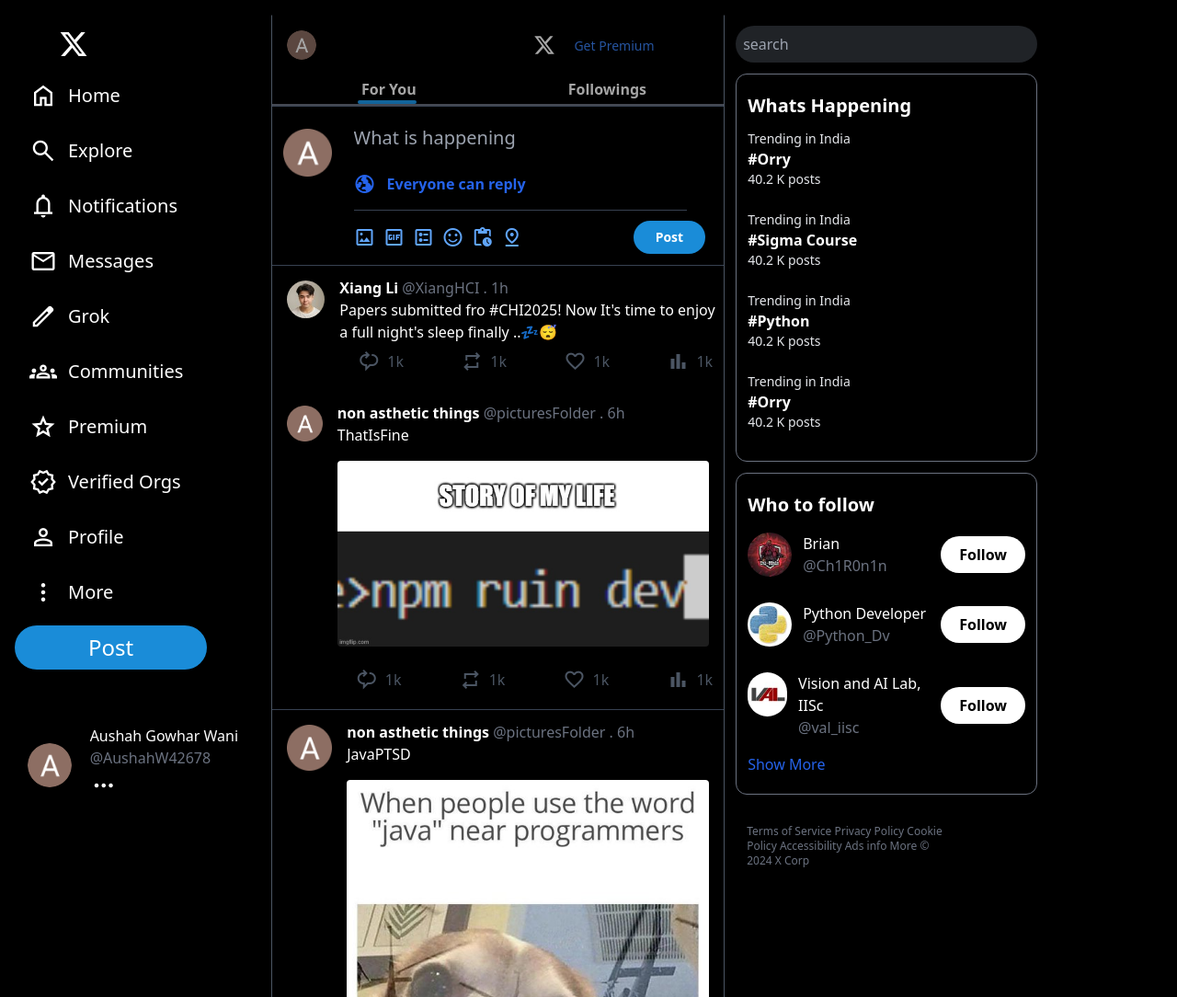
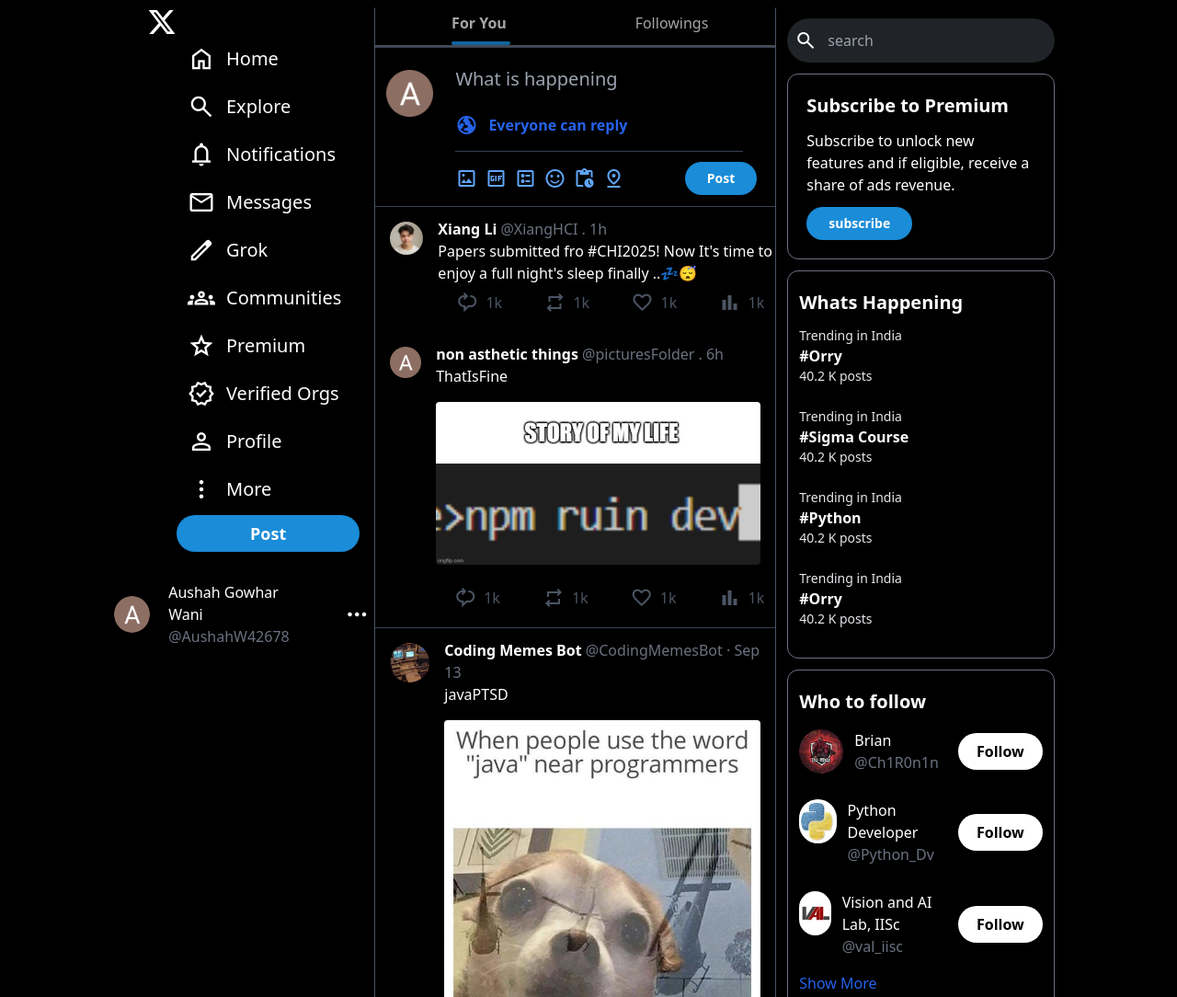
Before and after one commit to aushah1/Twitter-Clone, a website built with Vite: page index.html in a window 1280 px wide. Shown: the top 1084 px of the page at 92% size. Built offline with nearby package versions, Linux system fonts and the light colour scheme.

Commit message:
Added more responsiveness

```diff
--- a/index.html
+++ b/index.html
@@ -11,10 +11,10 @@
     <link rel="stylesheet" href="css/output.css" />
   </head>
   <body class="bg-black text-white">
-    <div class="flex md:container mx-auto my-4">
+    <div class="flex md:container mx-auto my-2">
       <div class="first xl:w-[60%] w-[10%] hidden sm:block">
-        <div class="sidebar flex md:items-end flex-col sticky top-0">
-          <div class="logo invert my-4 self-start mx-3 md:mx-16">
+        <div class="sidebar flex md:items-end flex-col xl:pl-24 sticky top-0">
+          <div class="logo invert self-start sm:mx-3 xl:mx-16">
             <svg
               viewBox="0 0 24 24"
               aria-hidden="true"
@@ -26,56 +26,56 @@
             </svg>
           </div>
 
-          <ul class="flex flex-col text-xl space-y-3 md:px-4 w-full">
+          <ul class="flex flex-col text-xl space-y-1 md:px-4 w-full xl:pl-24">
             <li
-              class="flex md:justify-start items-center md:w-fit mx-4 md:px-0 py-1.5 gap-3 justify-center hover:bg-custom-gray hover:rounded-full hover:cursor-pointer">
+              class="flex md:justify-start items-center md:w-fit md:px-3 py-1.5 gap-3 justify-center hover:bg-custom-gray hover:rounded-full hover:cursor-pointer">
               <span class="material-symbols-outlined text-3xl"> home </span
               ><span class="hidden xl:block"> Home </span>
             </li>
             <li
-              class="flex md:justify-start items-center md:w-fit mx-4 md:px-0 py-1.5 gap-3 justify-center hover:bg-custom-gray hover:rounded-full hover:cursor-pointer">
+              class="flex md:justify-start items-center md:w-fit md:px-3 py-1.5 gap-3 justify-center hover:bg-custom-gray hover:rounded-full hover:cursor-pointer">
               <span class="material-symbols-outlined text-3xl"> search </span>
               <span class="hidden xl:block"> Explore </span>
             </li>
             <li
-              class="flex md:justify-start items-center md:w-fit mx-4 md:px-0 py-1.5 gap-3 justify-center hover:bg-custom-gray hover:rounded-full hover:cursor-pointer">
+              class="flex md:justify-start items-center md:w-fit md:px-3 py-1.5 gap-3 justify-center hover:bg-custom-gray hover:rounded-full hover:cursor-pointer">
               <span class="material-symbols-outlined text-3xl">
                 Notifications
               </span>
               <span class="hidden xl:block"> Notifications</span>
             </li>
             <li
-              class="flex md:justify-start items-center md:w-fit mx-4 md:px-0 py-1.5 gap-3 justify-center hover:bg-custom-gray hover:rounded-full hover:cursor-pointer">
+              class="flex md:justify-start items-center md:w-fit md:px-3 py-1.5 gap-3 justify-center hover:bg-custom-gray hover:rounded-full hover:cursor-pointer">
               <span class="material-symbols-outlined text-3xl"> email </span>
               <span class="hidden xl:block"> Messages </span>
             </li>
             <li
-              class="flex md:justify-start items-center md:w-fit mx-4 md:px-0 py-1.5 gap-3 justify-center hover:bg-custom-gray hover:rounded-full hover:cursor-pointer">
+              class="flex md:justify-start items-center md:w-fit md:px-3 py-1.5 gap-3 justify-center hover:bg-custom-gray hover:rounded-full hover:cursor-pointer">
               <span class="material-symbols-outlined text-3xl"> edit </span>
               <span class="hidden xl:block"> Grok </span>
             </li>
             <li
-              class="flex md:justify-start items-center md:w-fit mx-4 md:px-0 py-1.5 gap-3 justify-center hover:bg-custom-gray hover:rounded-full hover:cursor-pointer">
+              class="flex md:justify-start items-center md:w-fit md:px-3 py-1.5 gap-3 justify-center hover:bg-custom-gray hover:rounded-full hover:cursor-pointer">
               <span class="material-symbols-outlined text-3xl"> groups </span>
               <span class="hidden xl:block"> Communities </span>
             </li>
             <li
-              class="flex md:justify-start items-center md:w-fit mx-4 md:px-0 py-1.5 gap-3 justify-center hover:bg-custom-gray hover:rounded-full hover:cursor-pointer">
+              class="flex md:justify-start items-center md:w-fit md:px-3 py-1.5 gap-3 justify-center hover:bg-custom-gray hover:rounded-full hover:cursor-pointer">
               <span class="material-symbols-outlined text-3xl"> star </span>
               <span class="hidden xl:block"> Premium </span>
             </li>
             <li
-              class="flex md:justify-start items-center md:w-fit mx-4 md:px-0 py-1.5 gap-3 justify-center hover:bg-custom-gray hover:rounded-full hover:cursor-pointer">
+              class="flex md:justify-start items-center md:w-fit md:px-3 py-1.5 gap-3 justify-center hover:bg-custom-gray hover:rounded-full hover:cursor-pointer">
               <span class="material-symbols-outlined text-3xl"> verified </span>
               <span class="hidden xl:block"> Verified Orgs</span>
             </li>
             <li
-              class="flex md:justify-start items-center md:w-fit mx-4 md:px-0 py-1.5 gap-3 justify-center hover:bg-custom-gray hover:rounded-full hover:cursor-pointer">
+              class="flex md:justify-start items-center md:w-fit md:px-3 py-1.5 gap-3 justify-center hover:bg-custom-gray hover:rounded-full hover:cursor-pointer">
               <span class="material-symbols-outlined text-3xl"> person </span>
               <span class="hidden xl:block"> Profile </span>
             </li>
             <li
-              class="flex md:justify-start items-center md:w-fit mx-4 md:px-0 py-1.5 gap-3 justify-center hover:bg-custom-gray hover:rounded-full hover:cursor-pointer">
+              class="flex md:justify-start items-center md:w-fit md:px-3 py-1.5 gap-3 justify-center hover:bg-custom-gray hover:rounded-full hover:cursor-pointer">
               <span class="material-symbols-outlined text-3xl">
                 more_vert
               </span>
@@ -84,7 +84,7 @@
             <li>
               <div class="btn w-full text-center">
                 <button
-                  class="hidden xl:block bg-[#1a8cd8] px-20 py-[8px] text-2xl rounded-full text-white">
+                  class="hidden xl:block bg-[#1a8cd8] px-20 py-[6px] text-lg font-bold rounded-full text-white">
                   Post
                 </button>
                 <button
@@ -97,18 +97,21 @@
             </li>
           </ul>
 
-          <div class="userProfile w-full mt-12 justify-end mx-1 flex">
           <div
-              class="item xl:p-3 flex items-center justify-center gap-5 mr-3 xl:mx-5 w-fit hover:bg-custom-gray hover:rounded-full cursor-pointer">
+            class="userProfile w-full mt-5 items-st justify-end mx-1 flex hover:bg-custom-gray hover:rounded-full cursor-pointer">
+            <div
+              class="item xl:p-3 flex items-center justify-center gap-5 mr-3 xl:mx-5 w-fit">
               <div class="p1">
-                <img class="w-12 rounded-full" src="imgs/profile.png" alt="" />
+                <img class="w-10 rounded-full" src="imgs/profile.png" alt="" />
               </div>
               <div class="info hidden xl:block">
                 <div class="p2">
                   <div>Aushah Gowhar Wani</div>
                   <div class="text-gray-500">@AushahW42678</div>
                 </div>
-                <div class="p3">
+              </div>
+            </div>
+            <div class="p3 flex items-center justify-center">
               <span class="material-symbols-outlined text-3xl">
                 more_horiz
               </span>
@@ -116,42 +119,42 @@
           </div>
         </div>
       </div>
-        </div>
-      </div>
 
       <div class="second w-full border-[1px] border-x-gray-600 border-y-black">
         <div
-          class="top px-2 py-1 sticky top-0 bg-black backdrop-blur-lg opacity-[0.65] border border-y-0 border-x-0 border-b-2 border-gray-500">
-          <div class="self gap-2 w-full flex items-center justify-between mb-2">
-            <div class="self1 w-full flex items-center justify-between pl-2">
+          class="layer sticky top-0 bg-black backdrop-blur-lg opacity-[0.65]">
+          <div
+            class="top px-2 py-1 sticky top-0 border border-y-0 border-x-0 border-b-2 border-gray-500">
+            <div
+              class="self gap-2 w-full items-start justify-between mb-2 flex sm:hidden">
               <div class="userProfile">
                 <img class="w-8 rounded-full" src="imgs/profile.png" alt="" />
               </div>
 
-              <div class="logo invert my-4 mx-3">
+              <div class="logo invert">
                 <svg
                   viewBox="0 0 24 24"
                   aria-hidden="true"
-                  class="w-6 m-auto r-4qtqp9 r-yyyyoo r-dnmrzs r-bnwqim r-lrvibr r-m6rgpd r-lrsllp r-1nao33i r-16y2uox r-8kz0gk">
+                  class="w-6 r-4qtqp9 r-yyyyoo r-dnmrzs r-bnwqim r-lrvibr r-m6rgpd r-lrsllp r-1nao33i r-16y2uox r-8kz0gk">
                   <g>
                     <path
                       d="M18.244 2.25h3.308l-7.227 8.26 8.502 11.24H16.17l-5.214-6.817L4.99 21.75H1.68l7.73-8.835L1.254 2.25H8.08l4.713 6.231zm-1.161 17.52h1.833L7.084 4.126H5.117z"></path>
                   </g>
                 </svg>
               </div>
-            </div>
 
-            <div class="self2 w-[50%]">
-              <span class="bold text-blue-500 text-sm">Get Premium</span>
+              <div class="premium text-blue-500 font-bold text-sm">
+                Get Premium
               </div>
             </div>
 
             <div class="nav flex">
               <div
                 class="absolute w-16 h-1 rounded-full bg-[#1d9bf0] bottom-0 left-[19%] z-10"></div>
-            <div class="left w-1/2 flex justify-center font-bold">For You</div>
-            <div class="right w-1/2 flex justify-center font-bold">
-              Followings
+              <div class="left w-1/2 flex justify-center font-bold pb-2">
+                For You
+              </div>
+              <div class="right w-1/2 flex justify-center pb-2">Followings</div>
             </div>
           </div>
         </div>
@@ -333,16 +336,19 @@
           <div class="post">
             <div class="flex">
               <div class="img m-4">
-                <img class="w-16" src="imgs/profile.png" alt="profile" />
+                <img
+                  class="w-16 rounded-full"
+                  src="imgs/profile7.jpg"
+                  alt="profile" />
               </div>
 
               <div class="content my-3">
                 <span
                   class="font-bold hover:underline cursor-pointer text-white">
-                  non asthetic things</span
-                >
-                <span class="text-gray-500">@picturesFolder . 6h</span>
-                <div>JavaPTSD</div>
+                  Coding Memes Bot
+                </span>
+                <span class="text-gray-500">@CodingMemesBot · Sep 13</span>
+                <div>javaPTSD</div>
                 <div class="post-img m-4 ml-0">
                   <img class="rounded" src="imgs/post2.jfif" alt="post" />
                 </div>
@@ -393,15 +399,18 @@
           <div class="post">
             <div class="flex">
               <div class="img m-4">
-                <img class="w-16" src="imgs/profile.png" alt="profile" />
+                <img
+                  class="w-16 rounded-full"
+                  src="imgs/profile6.jpg"
+                  alt="profile" />
               </div>
 
               <div class="content my-3">
                 <span
                   class="font-bold hover:underline cursor-pointer text-white">
-                  non asthetic things</span
+                  Dev Angels</span
                 >
-                <span class="text-gray-500">@picturesFolder . 6h</span>
+                <span class="text-gray-500">@@DevAngelsLtd . Sep 9</span>
                 <div>
                   Here's a word of warning to all aspiring programmers - the
                   people in your life will make you the go-to person for fixing
@@ -457,14 +466,32 @@
       </div>
 
       <div class="third w-full hidden lg:block">
-        <div class="search m-3 xl:w-2/3 lg:w-[90%] sticky top-0">
+        <div
+          class="search m-3 xl:w-2/3 lg:w-[90%] sticky top-0 z-10 flex gap-3 rounded-full bg-[#202327] text-white px-2 py-2">
+          <span class="material-symbols-outlined text-2xl"> search </span>
           <input
             type="text"
             placeholder="search"
-            class="w-full rounded-full bg-[#202327] text-white px-2 py-2" />
+            class="w-full bg-[#202327] text-white" />
         </div>
+
         <div
-          class="whats m-3 py-5 rounded-xl bg-black xl:w-2/3 lg:w-[90%] border border-gray-500">
+          class="subscription m-3 p-5 rounded-xl bg-black xl:w-2/3 lg:w-[90%] flex flex-col gap-2 items-start justify-start border border-gray-500 space-y-1 sticky top-[-59vh]">
+          <h1 class="font-bold text-xl">Subscribe to Premium</h1>
+          <div class="sub">
+            Subscribe to unlock new features and if eligible, receive a share of
+            ads revenue.
+          </div>
+          <div class="postBtn">
+            <button
+              class="bg-[#1a8cd8] px-6 py-2 text-sm font-bold rounded-full text-white">
+              subscribe
+            </button>
+          </div>
+        </div>
+
+        <div
+          class="whats m-3 py-5 rounded-xl bg-black xl:w-2/3 lg:w-[90%] border border-gray-500 sticky top-[-49vh]">
           <h1 class="text-xl font-bold px-3">Whats Happening</h1>
           <div class="item px-3 p-3 hover:bg-[#080808] cursor-pointer">
             <div class="text-sm text-gray-200">Trending in India</div>
@@ -492,7 +519,7 @@
         </div>
 
         <div
-          class="who m-3 py-5 rounded-xl bg-black xl:w-2/3 lg:w-[90%] border border-gray-500 space-y-1">
+          class="who m-3 py-5 rounded-xl bg-black xl:w-2/3 lg:w-[90%] border border-gray-500 space-y-1 sticky top-[76px]">
           <h1 class="text-xl font-bold px-3">Who to follow</h1>
 
           <div
@@ -567,7 +594,7 @@
         </div>
 
         <div
-          class="terms sticky top-[90vh] text-xs text-gray-500 m-3 px-3 py-5 w-1/2 space-y-1">
+          class="terms text-xs text-gray-500 m-3 px-3 py-5 w-1/2 space-y-1 sticky top-[60vh]">
           <span class="hover:underline cursor-pointer">Terms of Service</span>
           <span class="hover:underline cursor-pointer">Privacy Policy</span>
           <span class="hover:underline cursor-pointer">Cookie Policy</span>
```
Also changed, not shown: css/output.css, imgs/profile6.jpg (added), imgs/profile7.jpg (added). Lines whose indentation alone changed are shown as unchanged.
